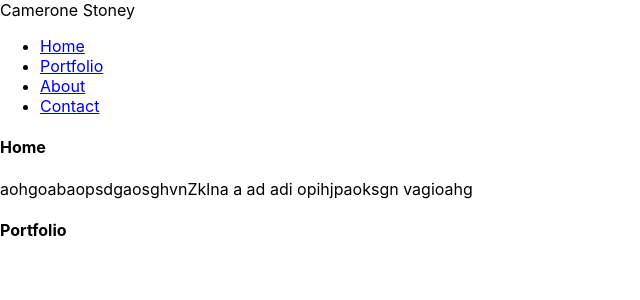
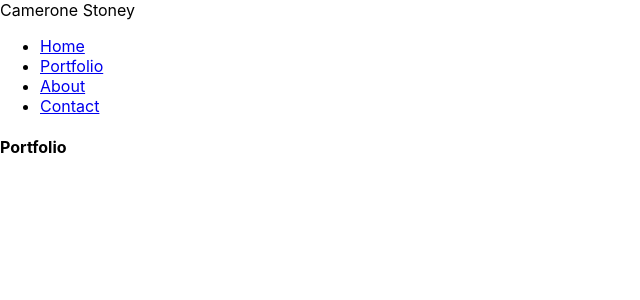
Before and after one commit to Cjstoney/portfolio_react, a React (Create React App) app: page /portfolio in a window 1280 px wide. Shown: the top 300 px of the page, without its empty margins (0-640 px from the left). Built offline with nearby package versions, Linux system fonts and the light colour scheme.

Commit message:
exact path added for home

```diff
--- a/src/App.js
+++ b/src/App.js
@@ -10,8 +10,9 @@ function App() {
   return (
     <BrowserRouter>
       <div className="App">
+        {/* navbar component */}
         <Navbar />
-          <Route path='/' component={Home} />
+          <Route  exact path='/' component={Home} />
           <Route path='/portfolio' component={Portfolio} />
           <Route path='/about' component={About} />
           <Route path='/contact' component={Contact} />
```
